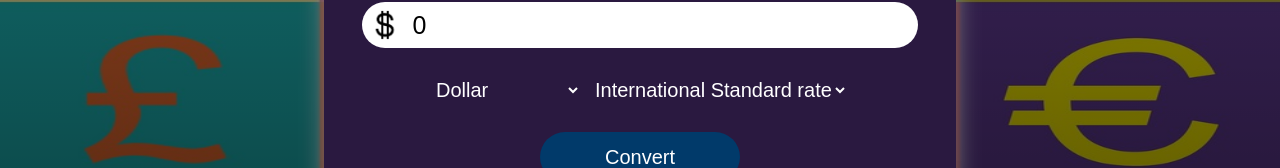
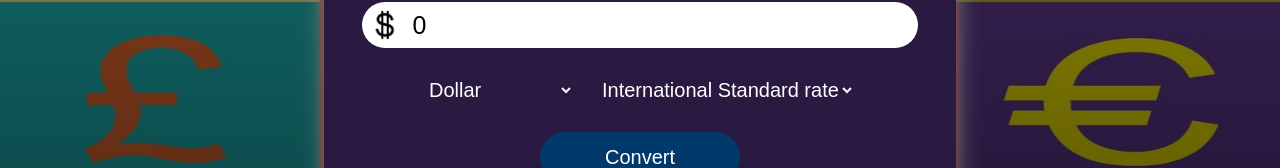
Before and after one commit to Oluniyisrael/currencyConverter, a plain HTML site: page index.html in a window 1280 px wide. Shown: the part 398-566 px from the top of the page. Drawn offline with Linux system fonts and the light colour scheme.

Commit message:
Done with normal page, remaining from dollars to naira

```diff
--- a/index.css
+++ b/index.css
@@ -67,11 +67,11 @@ input[type=number]::-webkit-inner-spin-button,input[type=number]::-webkit-outer-
     display: none;
 }
 select{
-    /* outline: 1px solid grey; */
+    outline: none;
     /* background: rgb(149, 149, 94); */
     background: #2a1940 ;
     font-size: 20px;
-    margin: 0 3px;
+    margin: 0 10px;
     border: none;
     color: white;
 }
```
